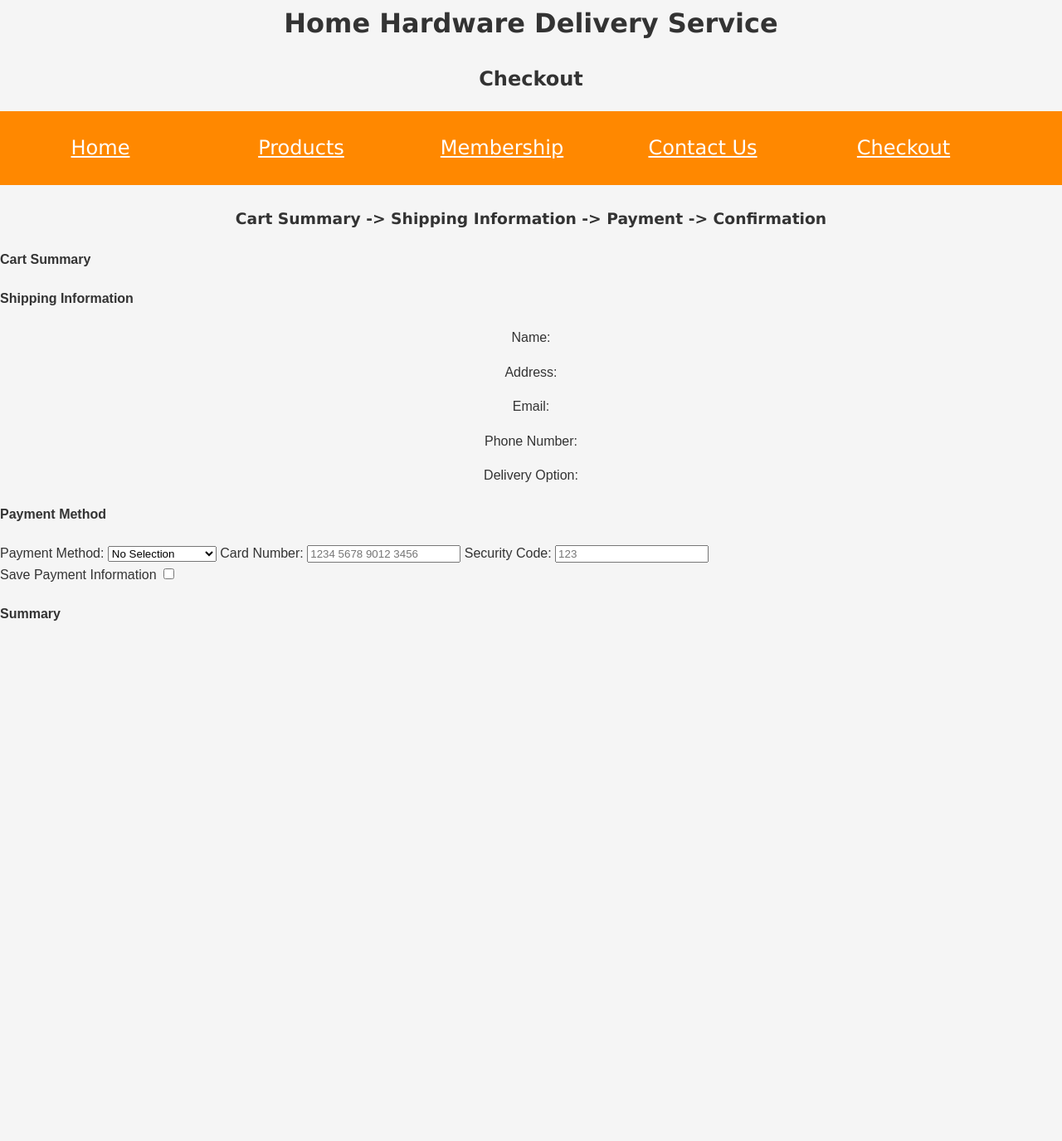
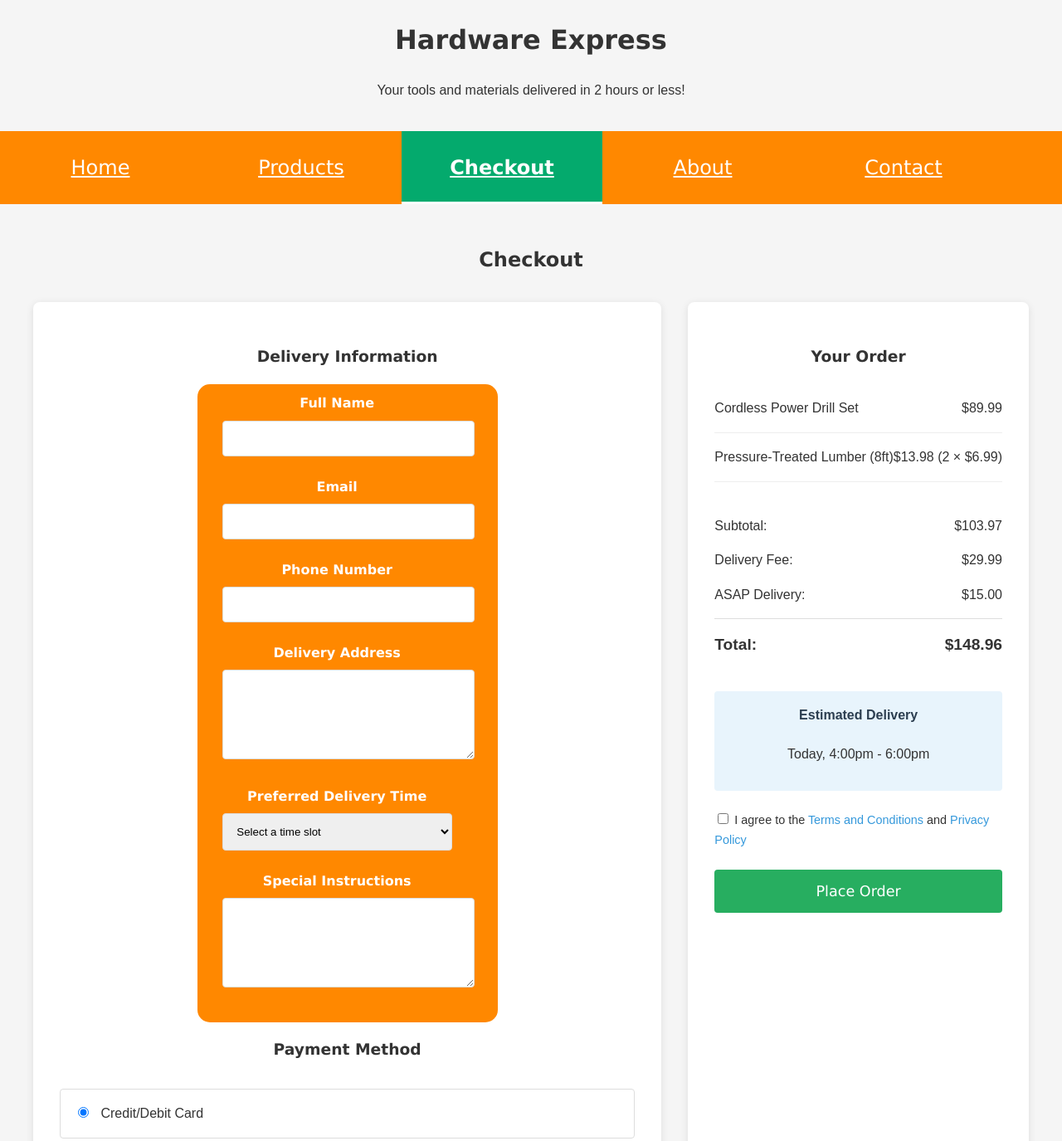
Before and after one commit to CodeFox2/HomeHardware, a plain HTML site: page checkout.html in a window 1280 px wide. Shown: the part 18-1393 px from the top of the page at 83% size. Before the commit the page ends 800 px from the top, so only its background shows below. Drawn offline with Linux system fonts and the light colour scheme.

Commit message:
Update checkout.html

```diff
--- a/checkout.html
+++ b/checkout.html
@@ -1,65 +1,167 @@
 <!DOCTYPE html>
-<html>
+<html lang="en">
 <head>
     <meta charset="UTF-8">
+    <meta name="viewport" content="width=device-width, initial-scale=1.0">
+    <title>Checkout - Hardware Express</title>
     <link rel="stylesheet" href="styles.css">
-    <title>Checkout</title>
 </head>
 <body>
-<h1>Home Hardware Delivery Service</h1>
-<h2>Checkout</h2>
+    <header>
+        <div class="container">
+            <h1>Hardware Express</h1>
+            <p>Your tools and materials delivered in 2 hours or less!</p>
+        </div>
+    </header>
+
     <div class="topnav">
-        <nav>
-        <a href="homepage.html">Home</a>
+        <a href="index.html">Home</a>
         <a href="products.html">Products</a>
-        <a href="membership.html">Membership</a>
-        <a href="contact.html">Contact Us</a>
-        <a href="checkout.html">Checkout</a>
-          </nav>
+        <a class="active" href="checkout.html">Checkout</a>
+        <a href="#about">About</a>
+        <a href="#contact">Contact</a>
     </div>
 
-    <div class="checkout">
-    <h3>Cart Summary -> Shipping Information -> Payment -> Confirmation</h3>
-    <h4>Cart Summary</h4>
+    <div class="container">
+        <h2>Checkout</h2>
 
+        <div class="checkout-container">
+            <div class="checkout-form">
+                <h3>Delivery Information</h3>
+                <form id="deliveryForm">
+                    <div class="form-group">
+                        <label for="fullName">Full Name</label>
+                        <input type="text" id="fullName" name="fullName" required>
+                    </div>
 
-    <h4>Shipping Information</h4>
-    <p>Name: </p>
-    <p>Address: </p>
-    <p>Email: </p>
-    <p>Phone Number: </p>
-    <p>Delivery Option: </p>
+                    <div class="form-group">
+                        <label for="email">Email</label>
+                        <input type="email" id="email" name="email" required>
+                    </div>
 
-    <h4>Payment Method</h4>
-    <div class="payment">
-        <label for="payment-method">Payment Method:</label>
-        <select id="payment-method" name="payment-method">
-            <option value="" disabled selected>No Selection</option>
-            <option value="visa">Visa</option>
-            <option value="am">American Express</option>
-            <option value="paypal">PayPal</option>
-            <option value="mastercard">Mastercard</option>
-            <option value="giftcard">Giftcard</option>
-        </select>
+                    <div class="form-group">
+                        <label for="phone">Phone Number</label>
+                        <input type="tel" id="phone" name="phone" required>
+                    </div>
 
-        <label for="card-number">Card Number:</label>
-        <input type="text" id="card-number" name="card-number" maxlength="19"
-               placeholder="1234 5678 9012 3456" oninput="formatCardNumber(this)">
+                    <div class="form-group">
+                        <label for="address">Delivery Address</label>
+                        <textarea id="address" name="address" rows="3" required></textarea>
+                    </div>
 
-        <label for="code">Security Code:</label>
-        <input type="text" id="code" name="code" maxlength="3" placeholder="123">
-    <br>
-        <label for="savepay">
-            Save Payment Information
-            <input type="checkbox" id="savepay" name="savepay" value="savepay">
-        </label>
-    </div>
-    <!--display summary-->
-    <h4>Summary</h4>
-    <div class="Summary">
+                    <div class="form-group">
+                        <label for="deliveryTime">Preferred Delivery Time</label>
+                        <select id="deliveryTime" name="deliveryTime" required>
+                            <option value="">Select a time slot</option>
+                            <option value="morning">Morning (8am-12pm)</option>
+                            <option value="afternoon">Afternoon (12pm-4pm)</option>
+                            <option value="evening">Evening (4pm-8pm)</option>
+                            <option value="asap">ASAP (within 2 hours - +$15)</option>
+                        </select>
+                    </div>
 
+                    <div class="form-group">
+                        <label for="instructions">Special Instructions</label>
+                        <textarea id="instructions" name="instructions" rows="2"></textarea>
+                    </div>
+                </form>
+
+                <h3>Payment Method</h3>
+                <div class="payment-methods">
+                    <div class="payment-option">
+                        <input type="radio" id="creditCard" name="paymentMethod" value="credit" checked>
+                        <label for="creditCard">Credit/Debit Card</label>
+                    </div>
+
+                    <div class="payment-option">
+                        <input type="radio" id="paypal" name="paymentMethod" value="paypal">
+                        <label for="paypal">PayPal</label>
+                    </div>
+
+                    <div class="payment-option">
+                        <input type="radio" id="cash" name="paymentMethod" value="cash">
+                        <label for="cash">Cash on Delivery</label>
+                    </div>
+                </div>
+
+                <div class="card-details" id="cardDetails">
+                    <div class="form-group">
+                        <label for="cardNumber">Card Number</label>
+                        <input type="text" id="cardNumber" name="cardNumber" placeholder="1234 5678 9012 3456">
+                    </div>
+
+                    <div class="form-group-row">
+                        <div class="form-group">
+                            <label for="expiry">Expiry Date</label>
+                            <input type="text" id="expiry" name="expiry" placeholder="MM/YY">
+                        </div>
+
+                        <div class="form-group">
+                            <label for="cvv">CVV</label>
+                            <input type="text" id="cvv" name="cvv" placeholder="123">
+                        </div>
+                    </div>
+
+                    <div class="form-group">
+                        <label for="cardName">Name on Card</label>
+                        <input type="text" id="cardName" name="cardName">
+                    </div>
+                </div>
+            </div>
+
+            <div class="order-summary">
+                <h3>Your Order</h3>
+                <div class="summary-items" id="summaryItems">
+                    <!-- Cart items will be loaded here via JavaScript -->
+                    <div class="summary-item">
+                        <span class="item-name">Cordless Power Drill Set</span>
+                        <span class="item-price">$89.99</span>
+                    </div>
+                    <div class="summary-item">
+                        <span class="item-name">Pressure-Treated Lumber (8ft)</span>
+                        <span class="item-price">$13.98 (2 × $6.99)</span>
+                    </div>
+                </div>
+
+                <div class="summary-totals">
+                    <div class="summary-row">
+                        <span>Subtotal:</span>
+                        <span>$103.97</span>
+                    </div>
+                    <div class="summary-row">
+                        <span>Delivery Fee:</span>
+                        <span>$29.99</span>
+                    </div>
+                    <div class="summary-row">
+                        <span>ASAP Delivery:</span>
+                        <span>$15.00</span>
+                    </div>
+                    <div class="summary-row total">
+                        <span>Total:</span>
+                        <span>$148.96</span>
+                    </div>
+                </div>
+
+                <div class="delivery-info">
+                    <h4>Estimated Delivery</h4>
+                    <p>Today, 4:00pm - 6:00pm</p>
+                </div>
+
+                <div class="terms">
+                    <input type="checkbox" id="terms" name="terms" required>
+                    <label for="terms">I agree to the <a href="#">Terms and Conditions</a> and <a href="#">Privacy Policy</a></label>
+                </div>
+
+                <button type="submit" form="deliveryForm" class="place-order-btn">Place Order</button>
+            </div>
+        </div>
     </div>
 
-    <script></script>
+    <footer>
+        <p>&copy; 2023 Hardware Express. All rights reserved.</p>
+        <p>Fast hardware delivery to your doorstep within 2 hours</p>
+    </footer>
 
+    <script src="checkout.js"></script>
 </body>
+</html>
```
